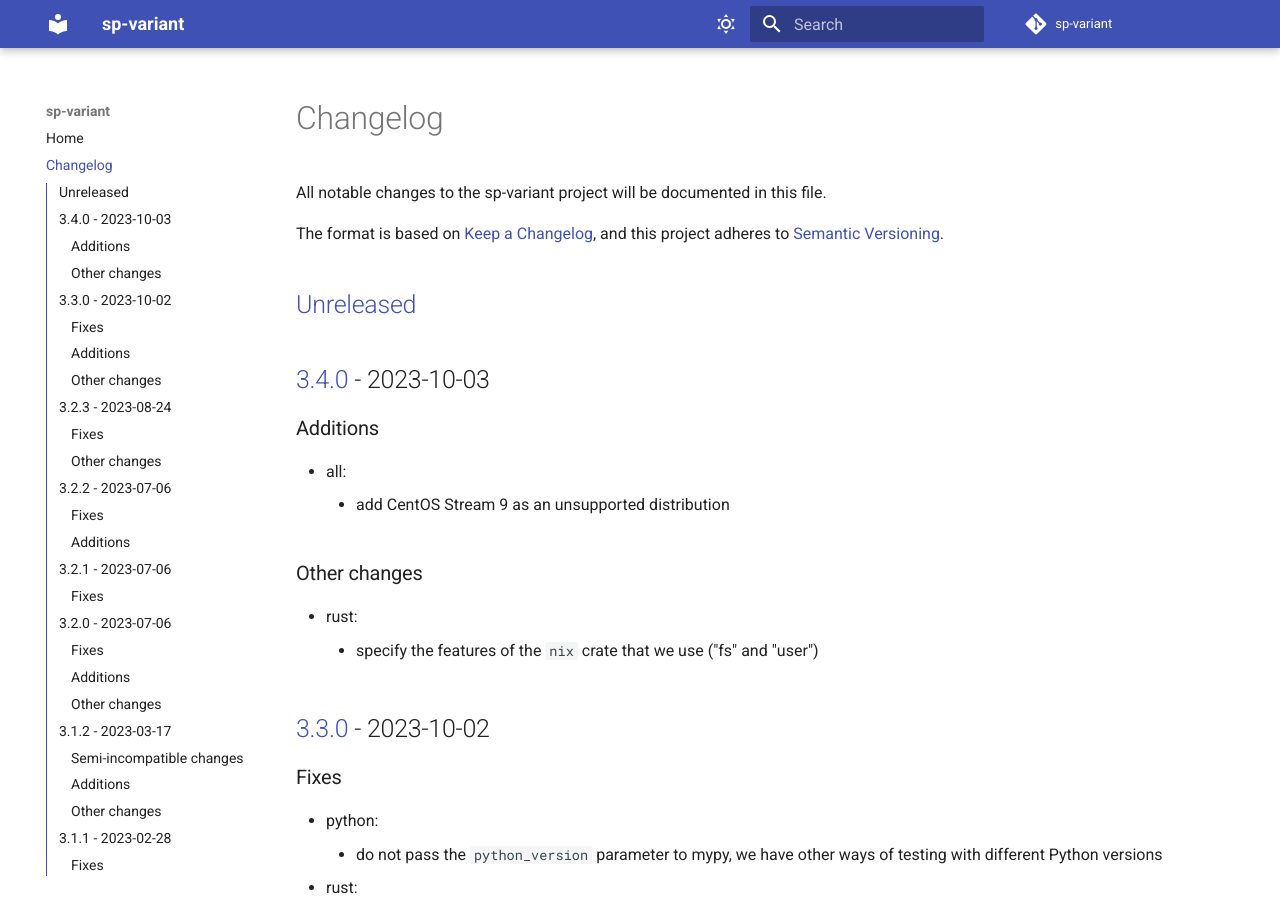
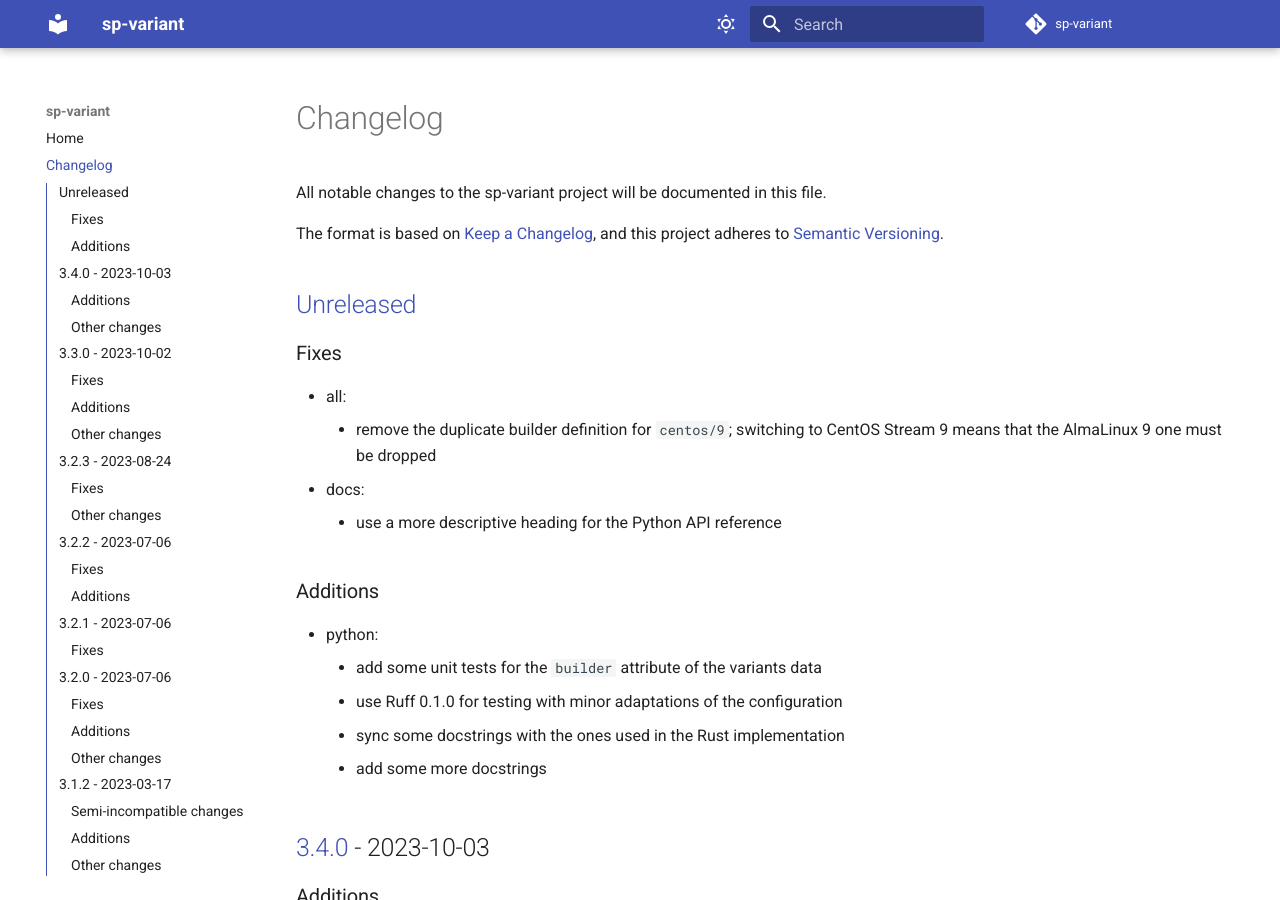
Before and after one commit to storpool/sp-variant, an MkDocs documentation site: the page built from docs/changes.md, in a window 1280 px wide and 900 px high. Built offline with MkDocs 1.6.1 and Material for MkDocs 9.7.7, drawn with Linux system fonts in a browser that asks for light colours; comment, search, counter and statistics services are not loaded.

Commit message:
Update the changelog file
Change-Id: Ib09d323750fdf269e19c9cf75d4135aaecd8c709

```diff
--- a/docs/changes.md
+++ b/docs/changes.md
@@ -11,6 +11,22 @@ The format is based on [Keep a Changelog](https://keepachangelog.com/en/1.1.0/),
 and this project adheres to [Semantic Versioning](https://semver.org/spec/v2.0.0.html).
 
 ## [Unreleased]
+
+### Fixes
+
+- all:
+    - remove the duplicate builder definition for `centos/9`; switching to
+      CentOS Stream 9 means that the AlmaLinux 9 one must be dropped
+- docs:
+    - use a more descriptive heading for the Python API reference
+
+### Additions
+
+- python:
+    - add some unit tests for the `builder` attribute of the variants data
+    - use Ruff 0.1.0 for testing with minor adaptations of the configuration
+    - sync some docstrings with the ones used in the Rust implementation
+    - add some more docstrings
 
 ## [3.4.0] - 2023-10-03
 
```
